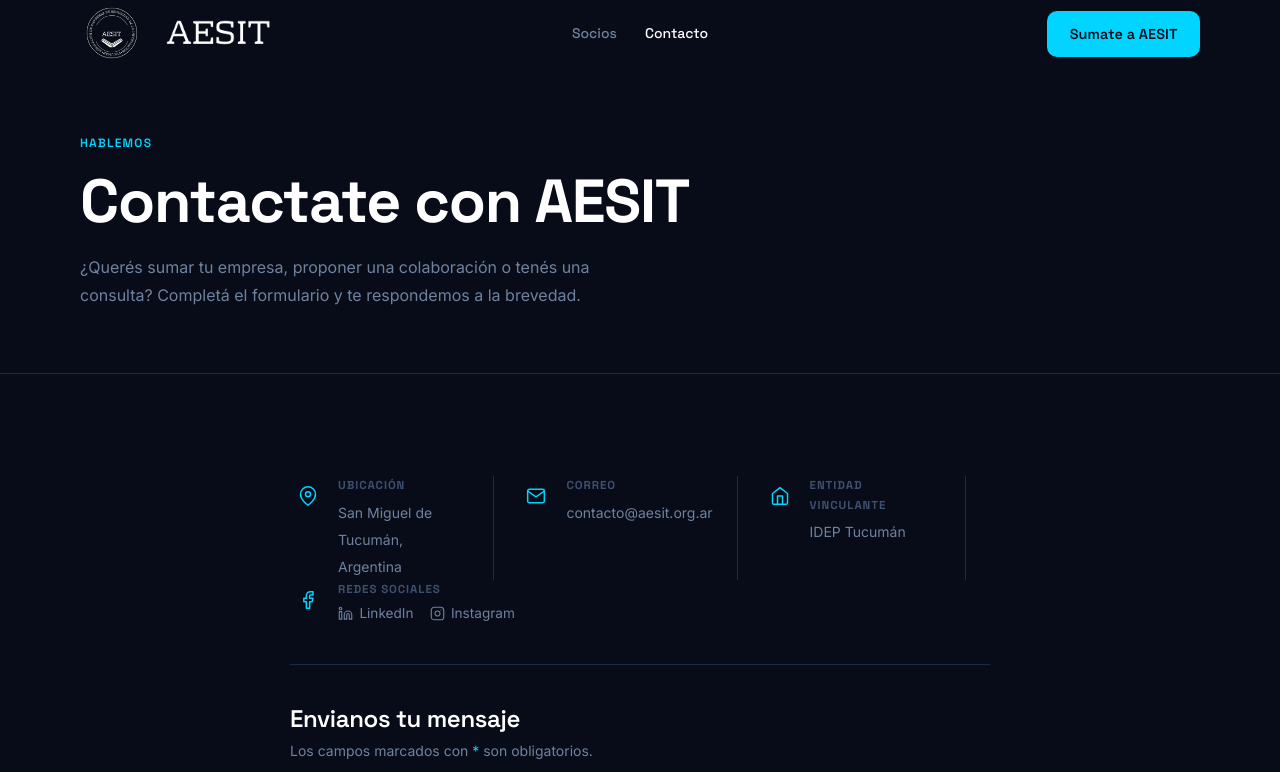
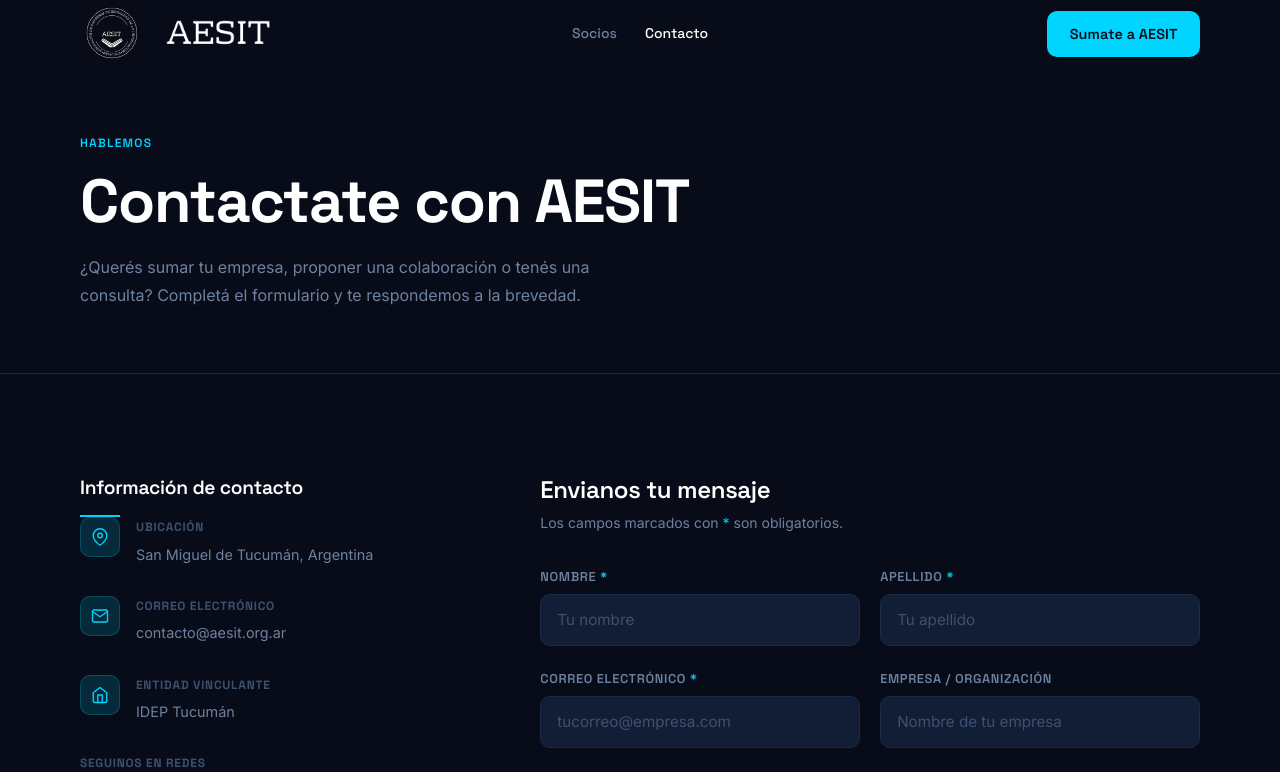
Before and after one commit to devbytorrescampi/landing-aesit, a Next.js app: page /contacto in a window 1280 px wide. Shown: the top 772 px of the page. Built offline with nearby package versions, Linux system fonts and the light colour scheme.

Commit message:
fix: restaurar layout lateral en contacto, formulario sin recuadro

```diff
--- a/app/contacto/page.tsx
+++ b/app/contacto/page.tsx
@@ -25,75 +25,68 @@
         </div>
       </section>
 
-      {/* Info + Formulario */}
+      {/* Layout lateral: info + formulario */}
       <section className="section" aria-label="Contacto">
-        <div className="container contacto-wrapper">
+        <div className="container">
+          <div className="contacto-layout">
 
-          {/* Datos de contacto — fila horizontal */}
+            {/* Sidebar */}
+            <aside className="contacto-info" aria-label="Información de contacto">
               <FadeIn>
-            <div className="contacto-info-row">
-              <div className="cinfo-item">
-                <div className="cinfo-icon">
+                <h2>Información de contacto</h2>
+                <span className="accent-line" />
+              </FadeIn>
+
+              <FadeIn delay={60} className="contact-item">
+                <div className="contact-item__icon">
                   <svg viewBox="0 0 24 24" aria-hidden="true">
                     <path d="M21 10c0 7-9 13-9 13s-9-6-9-13a9 9 0 0 1 18 0Z" />
                     <circle cx="12" cy="10" r="3" />
                   </svg>
                 </div>
-                <div>
+                <div className="contact-item__text">
                   <strong>Ubicación</strong>
                   <span>San Miguel de Tucumán, Argentina</span>
                 </div>
-              </div>
+              </FadeIn>
 
-              <div className="cinfo-divider" aria-hidden="true" />
-
-              <div className="cinfo-item">
-                <div className="cinfo-icon">
+              <FadeIn delay={120} className="contact-item">
+                <div className="contact-item__icon">
                   <svg viewBox="0 0 24 24" aria-hidden="true">
                     <path d="M4 4h16c1.1 0 2 .9 2 2v12c0 1.1-.9 2-2 2H4c-1.1 0-2-.9-2-2V6c0-1.1.9-2 2-2z" />
                     <polyline points="22,6 12,13 2,6" />
                   </svg>
                 </div>
-                <div>
-                  <strong>Correo</strong>
+                <div className="contact-item__text">
+                  <strong>Correo electrónico</strong>
                   <a href="mailto:contacto@aesit.org.ar">contacto@aesit.org.ar</a>
                 </div>
-              </div>
+              </FadeIn>
 
-              <div className="cinfo-divider" aria-hidden="true" />
-
-              <div className="cinfo-item">
-                <div className="cinfo-icon">
+              <FadeIn delay={180} className="contact-item">
+                <div className="contact-item__icon">
                   <svg viewBox="0 0 24 24" aria-hidden="true">
                     <path d="M3 9l9-7 9 7v11a2 2 0 0 1-2 2H5a2 2 0 0 1-2-2z" />
                     <polyline points="9,22 9,12 15,12 15,22" />
                   </svg>
                 </div>
-                <div>
+                <div className="contact-item__text">
                   <strong>Entidad vinculante</strong>
                   <a href="https://idep.gov.ar" target="_blank" rel="noopener noreferrer">IDEP Tucumán</a>
                 </div>
-              </div>
+              </FadeIn>
 
-              <div className="cinfo-divider" aria-hidden="true" />
-
-              <div className="cinfo-item">
-                <div className="cinfo-icon">
-                  <svg viewBox="0 0 24 24" aria-hidden="true">
-                    <path d="M18 2h-3a5 5 0 0 0-5 5v3H7v4h3v8h4v-8h3l1-4h-4V7a1 1 0 0 1 1-1h3z" />
-                  </svg>
-                </div>
-                <div>
-                  <strong>Redes sociales</strong>
-                  <div className="cinfo-socials">
-                    <a href="https://www.linkedin.com/company/aesit-tucuman" target="_blank" rel="noopener noreferrer" aria-label="LinkedIn">
+              <FadeIn delay={240}>
+                <p className="contacto-socials-label">Seguinos en redes</p>
+                <div className="contacto-socials">
+                  <a href="https://www.linkedin.com/company/aesit-tucuman" target="_blank" rel="noopener noreferrer" className="social-btn" aria-label="LinkedIn">
                     <svg viewBox="0 0 24 24" aria-hidden="true">
                       <path d="M16 8a6 6 0 0 1 6 6v7h-4v-7a2 2 0 0 0-4 0v7h-4v-7a6 6 0 0 1 6-6z" />
                       <rect x="2" y="9" width="4" height="12" /><circle cx="4" cy="4" r="2" />
                     </svg>
                     LinkedIn
                   </a>
-                    <a href="https://www.instagram.com/aesit.tucuman" target="_blank" rel="noopener noreferrer" aria-label="Instagram">
+                  <a href="https://www.instagram.com/aesit.tucuman" target="_blank" rel="noopener noreferrer" className="social-btn" aria-label="Instagram">
                     <svg viewBox="0 0 24 24" aria-hidden="true">
                       <rect x="2" y="2" width="20" height="20" rx="5" />
                       <path d="M16 11.37A4 4 0 1 1 12.63 8 4 4 0 0 1 16 11.37z" />
@@ -102,19 +95,15 @@
                     Instagram
                   </a>
                 </div>
-                </div>
-              </div>
-            </div>
               </FadeIn>
-
-          {/* Separador */}
-          <div className="contacto-sep" aria-hidden="true" />
+            </aside>
 
             {/* Formulario */}
-          <FadeIn delay={80}>
+            <FadeIn delay={100}>
               <ContactForm />
             </FadeIn>
 
+          </div>
         </div>
       </section>
     </>
--- a/app/globals.css
+++ b/app/globals.css
@@ -1062,43 +1062,44 @@
 .contacto-hero h1 { margin-bottom: 1rem; }
 .contacto-hero p  { color: var(--text-muted); margin: 0; max-width: 54ch; }
 
-.contacto-wrapper {
-  max-width: 780px;
-  margin-inline: auto;
-}
-
-/* Info row — horizontal */
-.contacto-info-row {
-  display: flex;
-  flex-wrap: wrap;
-  gap: 0;
+.contacto-layout {
+  display: grid;
+  grid-template-columns: 1fr;
+  gap: 3rem;
+  align-items: start;
+}
+
+@media (min-width: 900px) {
+  .contacto-layout { grid-template-columns: 1fr 1.6fr; }
+}
+
+.contacto-info h2 {
+  font-size: 1.2rem;
+  margin-bottom: 0.5rem;
+}
+
+.contact-item {
+  display: flex;
+  gap: 1rem;
   align-items: flex-start;
-  margin-bottom: 0;
-}
-
-.cinfo-item {
-  display: flex;
-  align-items: flex-start;
-  gap: 0.75rem;
-  flex: 1 1 180px;
-  padding: 0 1.5rem 0 0;
-}
-
-.cinfo-item:first-child { padding-left: 0; }
-
-.cinfo-icon {
-  width: 36px;
-  height: 36px;
+  margin-bottom: 1.75rem;
+}
+
+.contact-item__icon {
+  width: 40px;
+  height: 40px;
+  border-radius: var(--radius-md);
+  background-color: var(--accent-glow);
+  border: 1px solid rgba(0,212,255,0.2);
+  display: flex;
+  align-items: center;
+  justify-content: center;
   flex-shrink: 0;
-  display: flex;
-  align-items: center;
-  justify-content: center;
-  margin-top: 0.1rem;
-}
-
-.cinfo-icon svg {
-  width: 20px;
-  height: 20px;
+}
+
+.contact-item__icon svg {
+  width: 18px;
+  height: 18px;
   stroke: var(--accent);
   stroke-width: 1.8;
   fill: none;
@@ -1106,52 +1107,64 @@
   stroke-linejoin: round;
 }
 
-.cinfo-item strong {
+.contact-item__text strong {
   display: block;
   font-family: var(--font-display);
-  font-size: 0.72rem;
+  font-size: 0.75rem;
   font-weight: 700;
-  letter-spacing: 0.08em;
+  letter-spacing: 0.06em;
   text-transform: uppercase;
   color: var(--text-faint);
   margin-bottom: 0.2rem;
 }
 
-.cinfo-item span,
-.cinfo-item a {
-  font-size: 0.875rem;
+.contact-item__text span,
+.contact-item__text a {
+  font-size: 0.9rem;
   color: var(--text-muted);
   text-decoration: none;
-  line-height: 1.5;
-}
-.cinfo-item a:hover { color: var(--accent); }
-
-.cinfo-divider {
-  width: 1px;
-  align-self: stretch;
-  background-color: var(--border);
-  margin: 0 1.5rem 0 0;
-  flex-shrink: 0;
-}
-
-.cinfo-socials {
-  display: flex;
-  gap: 1rem;
-  margin-top: 0.1rem;
-}
-
-.cinfo-socials a {
+}
+.contact-item__text a:hover { color: var(--accent); }
+
+.contacto-socials-label {
+  font-family: var(--font-display);
+  font-size: 0.75rem;
+  font-weight: 700;
+  letter-spacing: 0.06em;
+  text-transform: uppercase;
+  color: var(--text-faint);
+  margin-bottom: 0.75rem;
+}
+
+.contacto-socials {
+  display: flex;
+  gap: 0.75rem;
+  flex-wrap: wrap;
+}
+
+.social-btn {
   display: inline-flex;
   align-items: center;
-  gap: 0.4rem;
-  font-size: 0.85rem !important;
-  color: var(--text-muted) !important;
+  gap: 0.5rem;
+  font-family: var(--font-display);
+  font-size: 0.82rem;
+  font-weight: 600;
+  color: var(--text-muted);
+  background-color: var(--surface-2);
+  border: 1px solid var(--border);
+  padding: 0.5rem 1rem;
+  border-radius: var(--radius-md);
   text-decoration: none;
-  transition: color 200ms ease;
-}
-.cinfo-socials a:hover { color: var(--accent) !important; }
-
-.cinfo-socials svg {
+  transition: color 200ms ease, border-color 200ms ease, background-color 200ms ease;
+}
+
+.social-btn:hover {
+  color: var(--accent);
+  border-color: var(--accent);
+  background-color: var(--accent-glow);
+}
+
+.social-btn svg {
   width: 15px;
   height: 15px;
   stroke: currentColor;
@@ -1159,12 +1172,6 @@
   fill: none;
   stroke-linecap: round;
   stroke-linejoin: round;
-}
-
-.contacto-sep {
-  height: 1px;
-  background-color: var(--border);
-  margin-block: 2.5rem;
 }
 
 /* Form sin recuadro */
```
Lines whose indentation alone changed are shown as unchanged.
